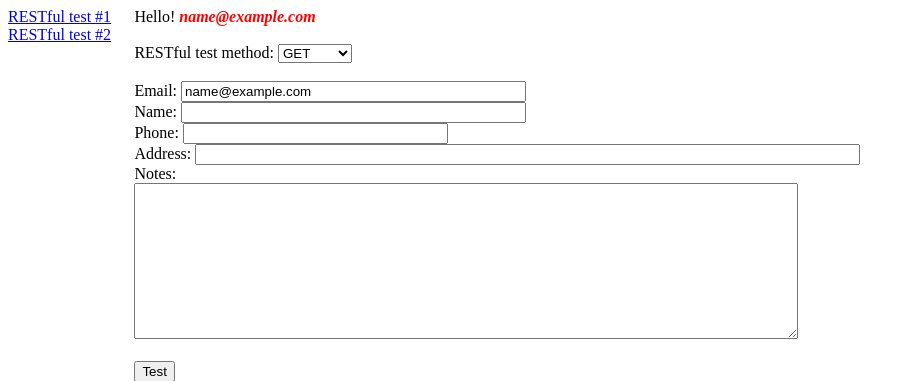
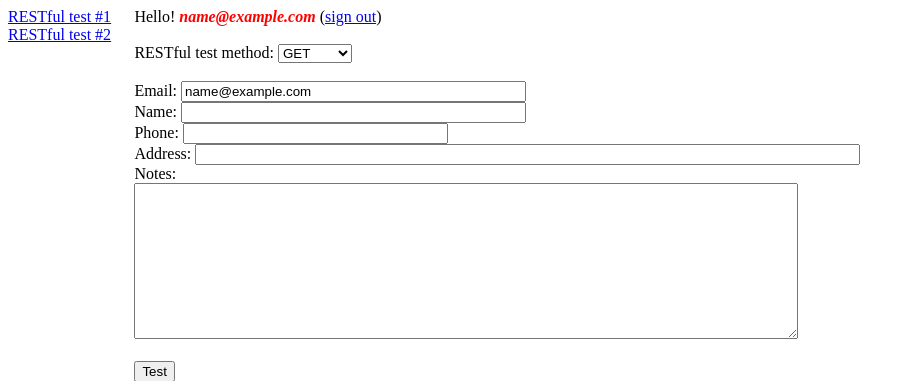
Before and after one commit to yapcheahshen/devtusita, a Python web app: template templates/index.html in a window 1280 px wide. Shown: the top 381 px of the page, without its empty margins (0-915 px from the left). Run offline with Jinja, Linux system fonts and the light colour scheme; the template is opened without the code that fills it: most values are stand-ins (such as "Sample title", 1, 10 or a date in 2020).

Commit message:
add sign-out link

```diff
--- a/main.py
+++ b/main.py
@@ -31,6 +31,7 @@ class MainPage(webapp2.RequestHandler):
   def get(self):
     template_values = {
       'visitorEmail': users.get_current_user().email(),
+      'signoutURL': users.create_logout_url("/"),
     }
 
     template = jinja_environment.get_template('index.html')
--- a/templates/index.html
+++ b/templates/index.html
@@ -14,7 +14,7 @@
    <a href="/RESTful/test2@example.com">RESTful test #2</a><br />
  </div>
  <div style="width: 80%; float: left;">
-   Hello! <b style="color: red;"><i id="userEmail">{{ visitorEmail }}</i></b>
+   Hello! <b style="color: red;"><i id="userEmail">{{ visitorEmail }}</i></b> (<a href="{{ signoutURL }}">sign out</a>)
    <br /><br />
    RESTful test method:
    <select name="method">
```
